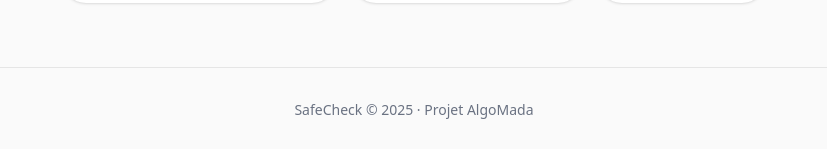
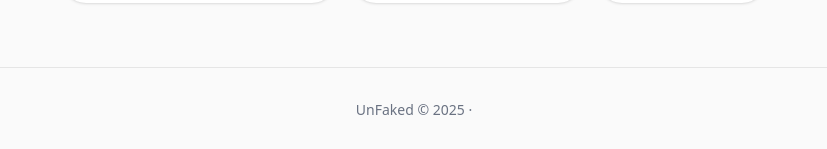
Before and after one commit to MihagoTohiaina/UnFaked, a Next.js app: page /tools in a window 1280 px wide. Shown: the part 1003-1152 px from the top of the page, without its empty margins (226-1053 px from the left). Built offline with nearby package versions, Linux system fonts and the light colour scheme; no server answers.

Commit message:
fix: remove size prop

```diff
--- a/src/app/tools/page.tsx
+++ b/src/app/tools/page.tsx
@@ -81,7 +81,7 @@
 
     {/* BUTTON */}
     <div className="flex justify-center">
-      <GradientButton size="lg">
+      <GradientButton >
         Analyser le contenu
       </GradientButton>
     </div>
@@ -104,7 +104,7 @@
 
       {/* FOOTER */}
       <footer className="mt-16 py-8 text-gray-500 text-sm text-center border-t w-full">
-        SafeCheck © 2025 · Projet AlgoMada
+        UnFaked © 2025 ·
       </footer>
     </main>
   );
--- a/src/components/external/GradientButton.tsx
+++ b/src/components/external/GradientButton.tsx
@@ -6,7 +6,7 @@
 
 export default function GradientButton({children } : Props ) {
   return (
-      <button className="group relative px-8 py-4 bg-gradient-to-r from-red-600 to-orange-500 text-white font-bold text-lg rounded-full transition-all duration-300 hover:shadow-[0_15px_40px_rgba(255,69,0,0.6)] flex items-center gap-3 after:bg-[#ff1101] after:blur-3xl after:absolute after:bottom-0 hover:after:-bottom-2.5 after:transition-all after:duration-500 ">
+      <button className="group relative px-8 py-4 bg-gradient-to-r from-red-600 to-orange-500 text-white font-bold text-lg rounded-full transition-all duration-300 hover:shadow-[0_15px_40px_rgba(255,69,0,0.6)] flex items-center gap-3">
         {children}
         <svg
           className="w-5 h-5 transition-transform duration-300 group-hover:translate-x-1"
```
